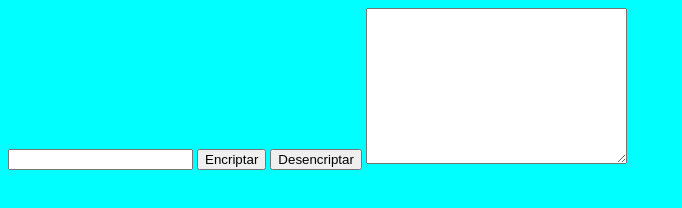
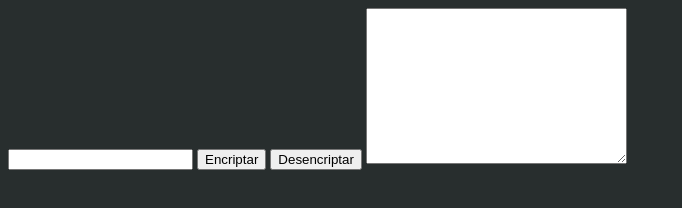
Before and after one commit to ygdani89/ENCRIPTADOR, a plain HTML site: page index.html in a window 1280 px wide. Shown: the whole page, without its empty margins (0-682 px from the left). Drawn offline with nearby package versions, Linux system fonts and the light colour scheme; files that its build step writes are made by us from their sources; files whose address does not match are found by name.

Commit message:
Solo Prueba modificando el Css

```diff
--- a/scss/style.scss
+++ b/scss/style.scss
@@ -1,3 +1,3 @@
 body{
-    background-color: aqua;
+    background-color: rgb(40, 46, 46);
 }
```
Also changed, not shown: scss/style.css, 1 other file.
